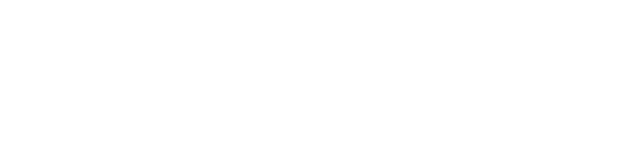
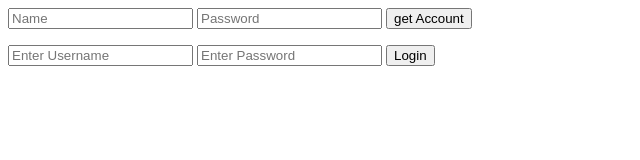
Before and after one commit to icona-swlab/actywebhomeexample, a plain HTML site: page index.html in a window 1280 px wide. Shown: the whole page, without its empty margins (0-640 px from the left). Drawn offline with Linux system fonts and the light colour scheme.

Commit message:
First add

```diff
--- a/index.html
+++ b/index.html
@@ -1,10 +1,49 @@
-<!DOCTYPE html>
-<html lang="en">
+<html>
 <head>
-    <meta charset="UTF-8">
-    <title>Title</title>
+    <script>
+        // Name and Password from the register-form
+        var name = document.getElementById('name');
+        var pw = document.getElementById('pw');
+
+        // storing input from register-form
+        function store() {
+            localStorage.setItem('name', name.value);
+            localStorage.setItem('pw', pw.value);
+        }
+
+        // check if stored data from register-form is equal to entered data in the   login-form
+        function check() {
+
+            // stored data from the register-form
+            var storedName = localStorage.getItem('name');
+            var storedPw = localStorage.getItem('pw');
+
+            // entered data from the login-form
+            var userName = document.getElementById('userName');
+            var userPw = document.getElementById('userPw');
+
+            // check if stored data from register-form is equal to data from login form
+            if(userName.value !== storedName || userPw.value !== storedPw) {
+                alert('ERROR');
+            }else {
+                alert('You are loged in.');
+            }
+        }
+    </script>
+    <title>Learning JavaScript</title>
 </head>
 <body>
+<form id="register-form">
+    <input id="name" type="text" placeholder="Name" value=""/>
+    <input id="pw" type="password" placeholder="Password" value=""/>
+    <input id="rgstr_btn" type="submit" value="get Account" onClick="store()"/>
+</form>
+
+<form id="login-form">
+    <input id="userName" type="text" placeholder="Enter Username" value=""/>
+    <input id="userPw" type="password" placeholder="Enter Password" value=""/>
+    <input id="login_btn" type="submit" value="Login" onClick="check()"/>
+</form>
 
 </body>
 </html>
```
